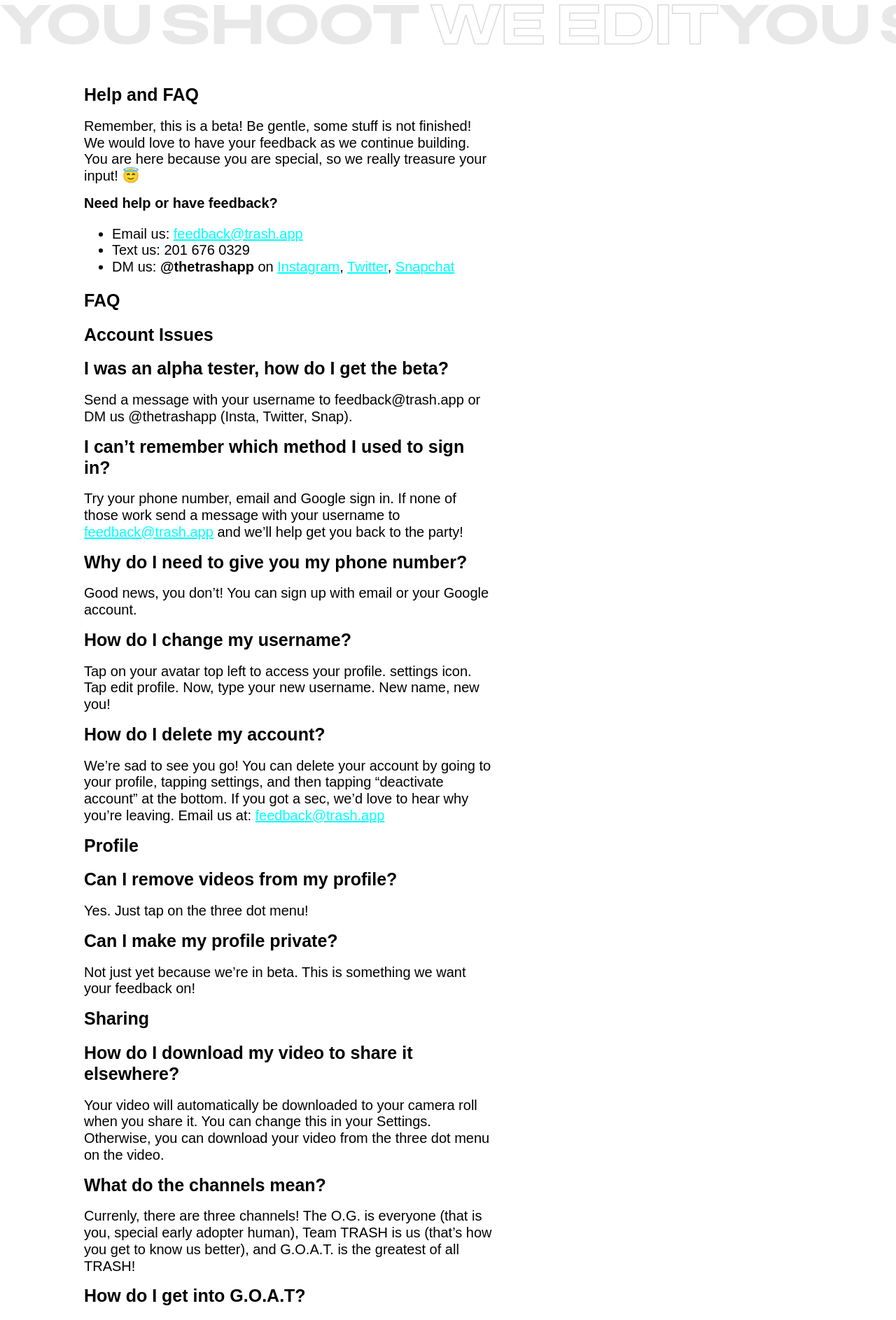
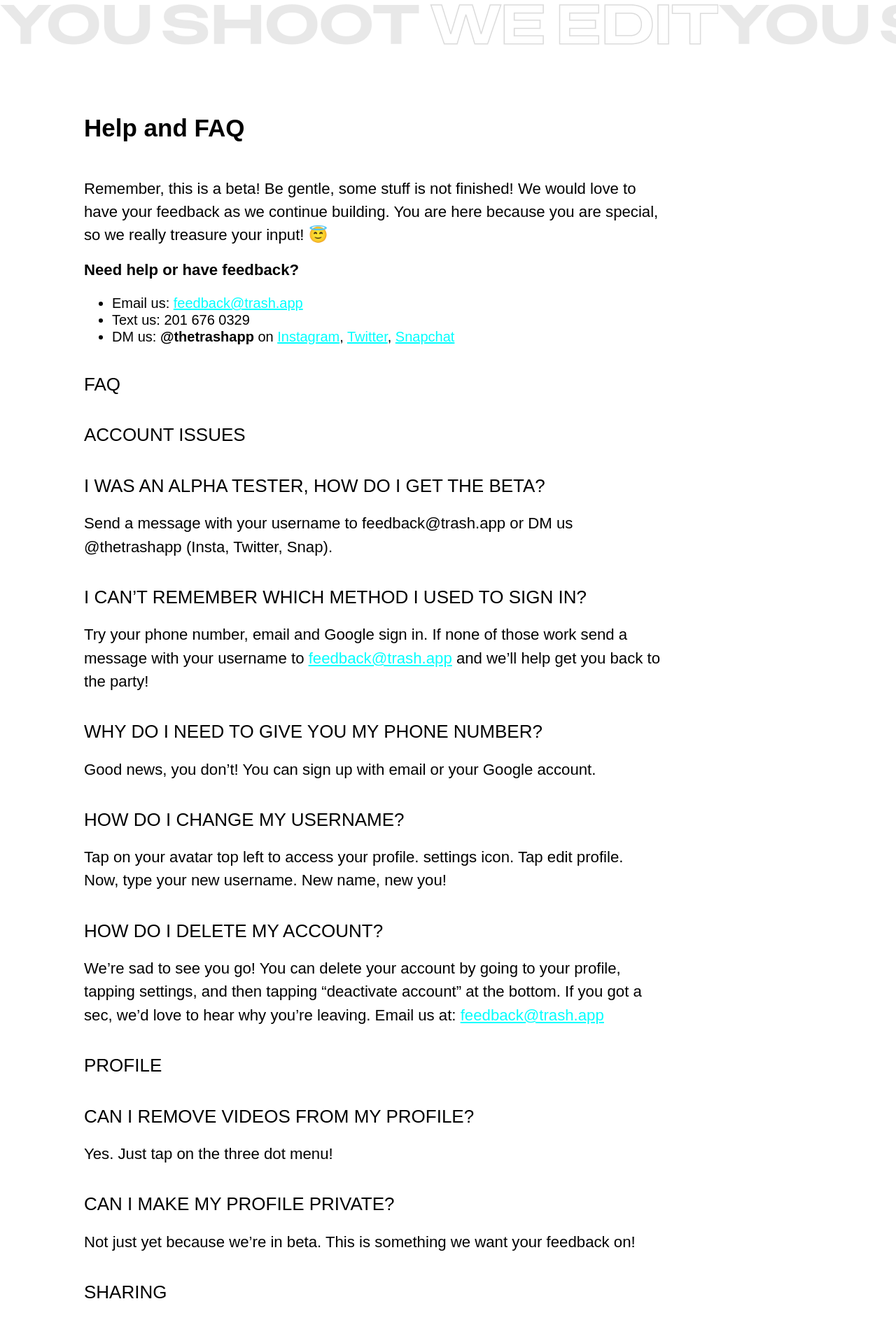
Before and after one commit to TRASH-INC/trash-inc.github.io, a Jekyll site: the page built from FAQ.html, in a window 1280 px wide. Shown: the top 1886 px of the page at 70% size. Built offline with Jekyll 4.4.1, drawn with Linux system fonts in a browser that asks for light colours; some web fonts are replaced.

Commit message:
Adjust styling for typography across site

```diff
--- a/_sass/base/_layout.scss
+++ b/_sass/base/_layout.scss
@@ -1,10 +1,5 @@
 html {
-  box-sizing: border-box;
-  font-size: 18px;
-
-  @media (min-width: $screen-size-medium) {
-    font-size: 20px;
-  }
+  box-sizing: content-box;
 }
 
 html,
@@ -15,10 +10,14 @@ body {
 *,
 *::before,
 *::after {
-  box-sizing: border-box;
+  box-sizing: content-box;
 }
 
 body {
   @include margin(0);
   -webkit-font-smoothing: antialiased;
 }
+
+p {
+  @include margin(0 0 $spacing-small);
+}
--- a/_sass/base/_typography.scss
+++ b/_sass/base/_typography.scss
@@ -1,24 +1,63 @@
 html {
   color: $font-color-base;
   font-family: $font-family-base;
-  font-size: 100%;
+  font-size: 18px;
   line-height: $line-height-base;
+
+  @media (min-width: $screen-size-medium) {
+    font-size: 20px;
+  }
 }
 
-h1,
+
+h1 {
+  @include margin($spacing-medium 0 $spacing-base);
+  font-family: $font-family-plaid-xl;
+  font-size: 1.11rem;
+  line-height: 1.1;
+
+  @media (min-width: $screen-size-medium) {
+    font-size: 1.75rem;
+    line-height: 1;
+  }
+}
+
 h2,
-h3,
+h3 {
+  @include margin($spacing-base 0 $spacing-small);
+  font-size: .88rem;
+  font-weight: normal;
+  line-height: 1.375;
+
+  @media (min-width: $screen-size-medium) {
+    font-size: 1.3rem;
+    line-height: 1.3;
+  }
+}
+
+h2 {
+  font-family: $font-family-plaid-xl-mono;
+}
+
+h3 {
+  font-family: $font-family-plaid-xs-mono;
+  text-transform: uppercase;
+}
+
 h4,
 h5,
 h6 {
+  @include margin(0 0 $spacing-small);
   font-family: $font-family-heading;
   font-size: modular-scale(1);
   line-height: $line-height-heading;
-  margin: 0 0 $spacing-small;
 }
 
 p {
-  margin: 0 0 $spacing-small;
+  @media (min-width: $screen-size-medium) {
+    font-size: 1.11rem;
+    line-height: 1.5;
+  }
 }
 
 a {
@@ -37,9 +76,9 @@ a {
 }
 
 hr {
+  @include margin($spacing-base 0);
   border-bottom: $base-border;
   border-left: 0;
   border-right: 0;
   border-top: 0;
-  margin: $spacing-base 0;
 }
--- a/_sass/base/_variables.scss
+++ b/_sass/base/_variables.scss
@@ -25,7 +25,7 @@ $font-family-plaid-xl-italic: "Plaid-XL-Italic", sans-serif;
 $font-family-plaid-xl-mono: "Plaid-XL-Mono", sans-serif;
 
 // Typography
-$font-family-base: $font-family-plaid-xs-mono;
+$font-family-base: $font-family-plaid-m;
 $font-family-heading: $font-family-plaid-xl-mono;
 
 // Line height
```
